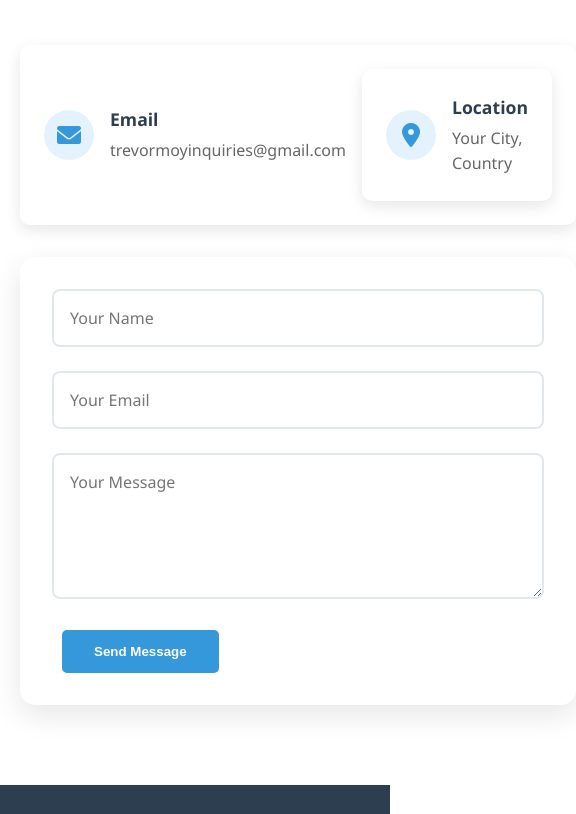
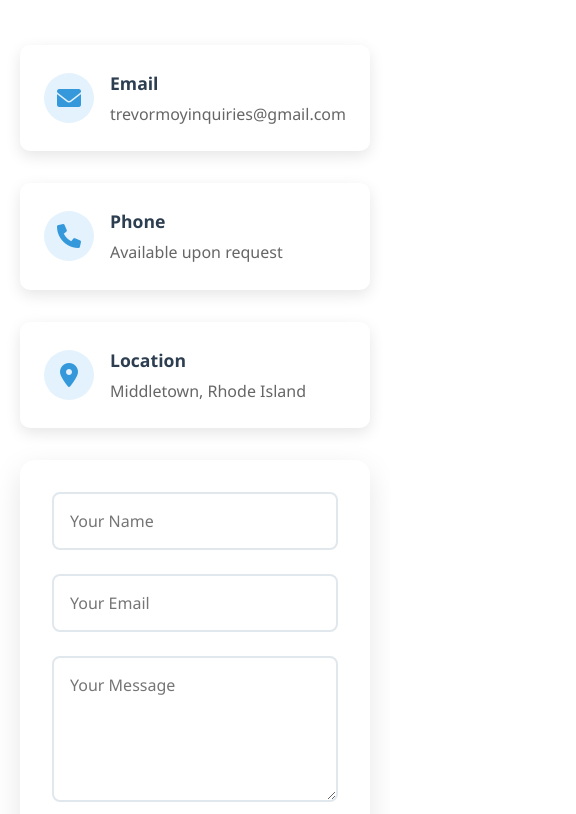
Before and after one commit to trevmoy/personal-website, a plain HTML site: page index.html in a window 390 px wide. Shown: the part 6187-7001 px from the top of the page, 576 px wide, since content can reach past the window. Drawn offline with Linux system fonts and the light colour scheme.

Commit message:
Fix contact section HTML structure and add phone contact item

```diff
--- a/index.html
+++ b/index.html
@@ -219,12 +219,19 @@
                             <h4>Email</h4>
                             <p>trevormoyinquiries@gmail.com</p>
                         </div>
-
+                    </div>
+                    <div class="contact-item">
+                        <i class="fas fa-phone"></i>
+                        <div>
+                            <h4>Phone</h4>
+                            <p>Available upon request</p>
+                        </div>
+                    </div>
                     <div class="contact-item">
                         <i class="fas fa-map-marker-alt"></i>
                         <div>
                             <h4>Location</h4>
-                            <p>Your City, Country</p>
+                            <p>Middletown, Rhode Island</p>
                         </div>
                     </div>
                 </div>
```
